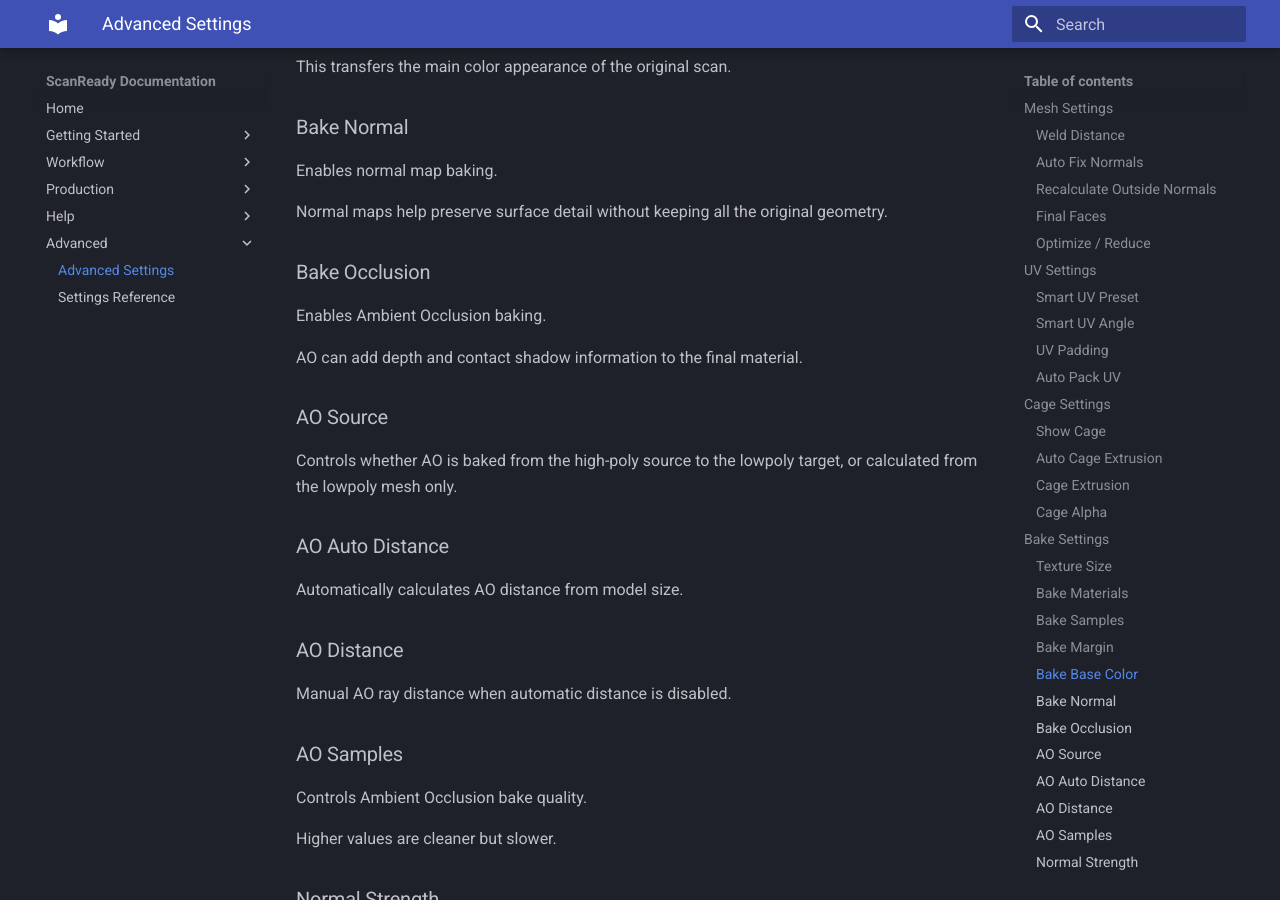
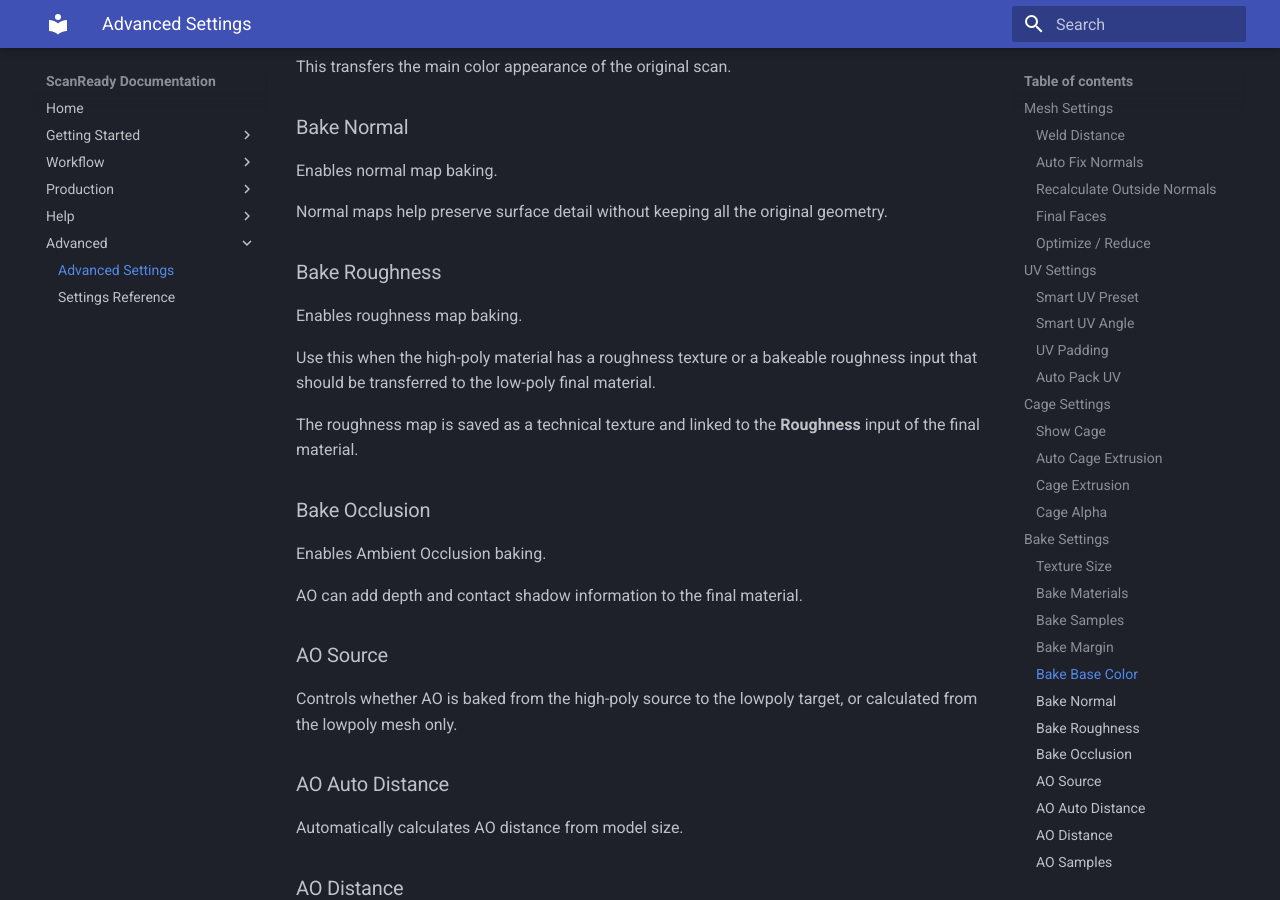
Before and after one commit to marioschiano/scanready-docs, an MkDocs documentation site: the page built from docs/advanced.md, in a window 1280 px wide and 900 px high, scrolled down 4198 px. Built offline with MkDocs 1.6.1 and Material for MkDocs 9.7.7, drawn with Linux system fonts in a browser that asks for light colours.

Commit message:
Document roughness bake advanced setting

```diff
--- a/docs/advanced.md
+++ b/docs/advanced.md
@@ -157,6 +157,14 @@ Enables normal map baking.
 
 Normal maps help preserve surface detail without keeping all the original geometry.
 
+### Bake Roughness
+
+Enables roughness map baking.
+
+Use this when the high-poly material has a roughness texture or a bakeable roughness input that should be transferred to the low-poly final material.
+
+The roughness map is saved as a technical texture and linked to the **Roughness** input of the final material.
+
 ### Bake Occlusion
 
 Enables Ambient Occlusion baking.
```
